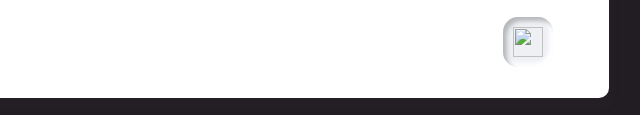
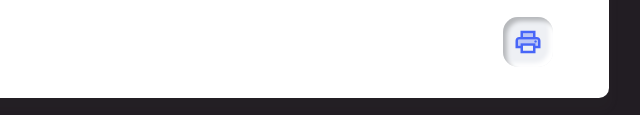
Before and after one commit to abelzk/shared, a plain HTML site: page index.html in a window 1280 px wide. Shown: the part 722-837 px from the top of the page, 469-1109 px from the left. Drawn offline with nearby package versions, Linux system fonts and the light colour scheme.

Commit message:
Update index.html

```diff
--- a/index.html
+++ b/index.html
@@ -86,7 +86,7 @@
         </div>
       </div>
       <div class="submit">
-        <div class="cont"><button class="pay-now" id="pay"><img class="print" src="/public/images/local_printshop.svg" alt=""> </button></div>
+        <div class="cont"><button class="pay-now" id="pay"><img class="print" src="../images/local_printshop.svg" alt=""> </button></div>
       </div>
     </div>
   </body>
```
